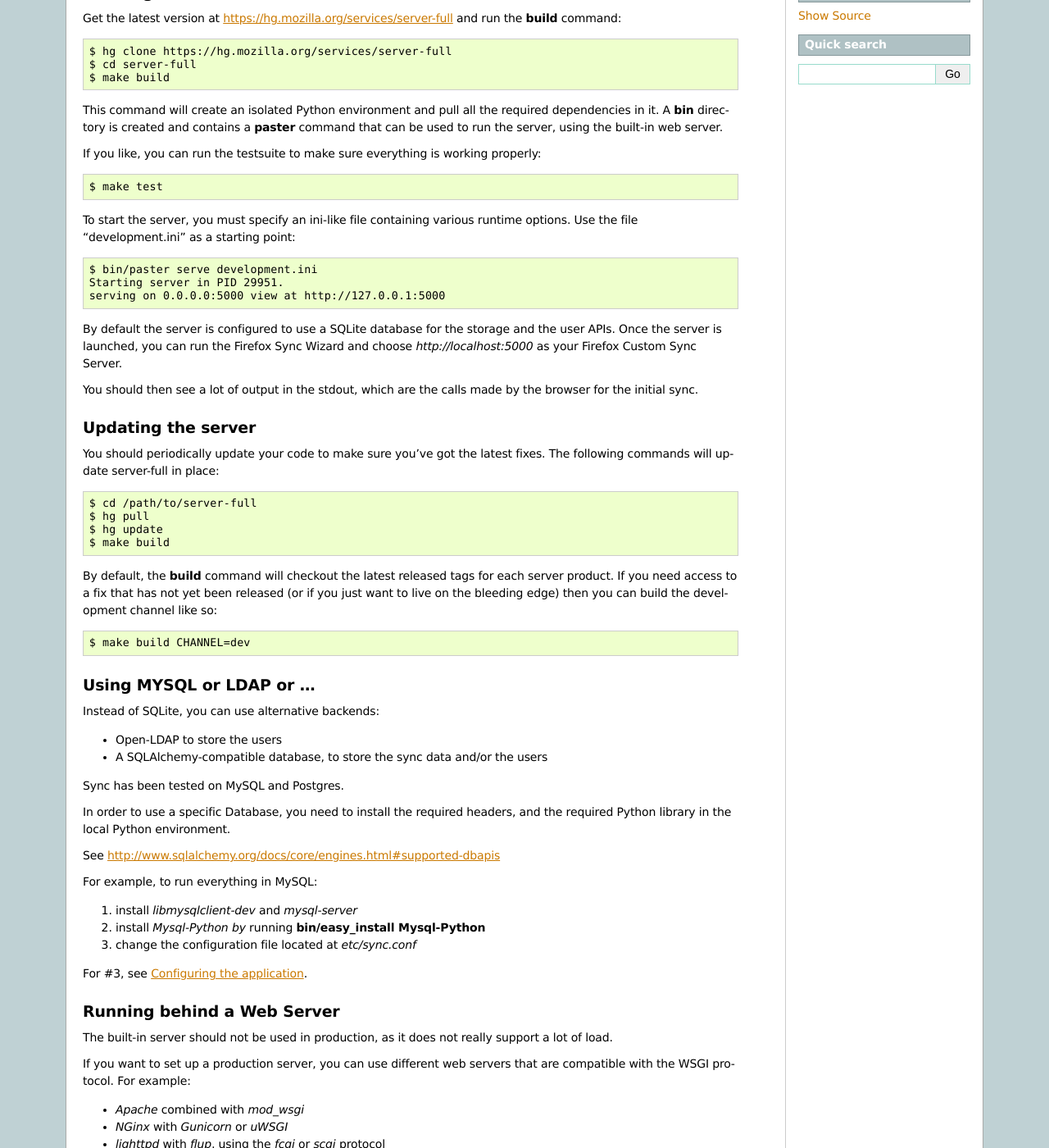
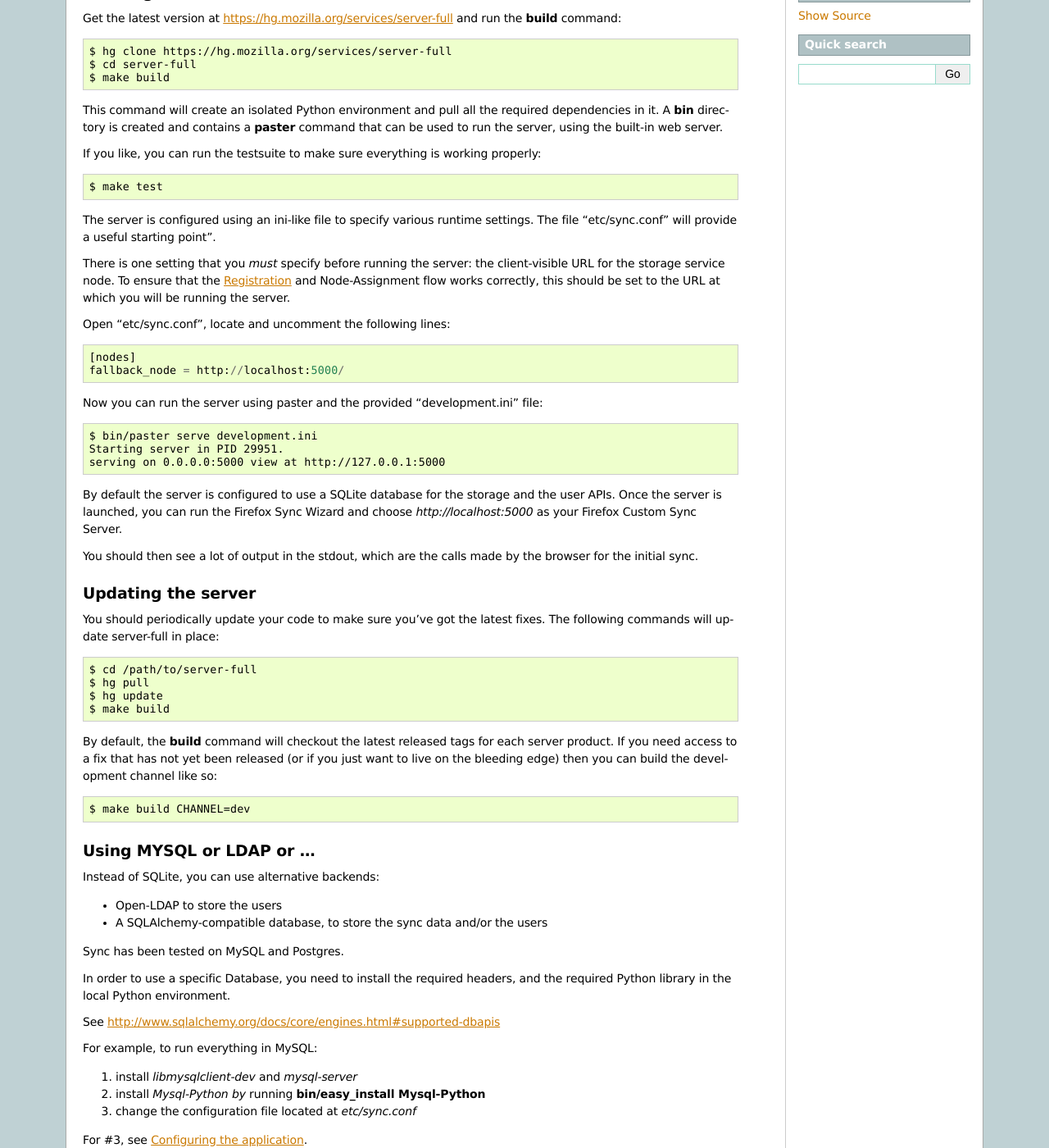
Before and after one commit to mozilla-services/docs, a Sphinx documentation site: the page built from source/howtos/run-sync.rst, in a window 1280 px wide and 1400 px high, scrolled down 578 px. Shown: the whole window at 82% size. Built offline with Sphinx 7.4.7, drawn with Linux system fonts in a browser that asks for light colours; the version number could not be read and is left out; some of the changed text lies outside the part shown.

Commit message:
Bug 692355 - run-your-own-server now *requires* setting nodes.fallback_node

```diff
--- a/source/howtos/run-sync.rst
+++ b/source/howtos/run-sync.rst
@@ -52,8 +52,22 @@
 
     $ make test
 
-To start the server, you must specify an ini-like file containing various
-runtime options.  Use the file "development.ini" as a starting point::
+The server is configured using an ini-like file to specify various
+runtime settings.  The file "etc/sync.conf" will provide a useful starting
+point".
+
+There is one setting that you *must* specify before running the server: the
+client-visible URL for the storage service node.  To ensure that the :ref:`reg`
+and Node-Assignment flow works correctly, this should be set to the URL at
+which you will be running the server.
+
+Open "etc/sync.conf", locate and uncomment the following lines::
+
+    [nodes]
+    fallback_node = http://localhost:5000/
+
+Now you can run the server using paster and the provided "development.ini"
+file::
 
     $ bin/paster serve development.ini
     Starting server in PID 29951.
@@ -125,14 +139,14 @@
 - *lighttpd* with *flup*, using the *fcgi* or *scgi* protocol
 
 
-.. warning:: If you run behind a server, you need to set up the
-   **fallback_node** option in the **[nodes]** section accordingly.
+.. note:: Remember, you must set the **nodes.fallback_node** option to the
+   client-visible URL of your sync server.
 
-   For example, if your server is located at http://example.com, the
-   fallback node should be set to this value::
+   For example, if your server will be located at http://example.com/ff-sync/,
+   the fallback node should be set to this value in your config file::
 
        [nodes]
-       fallback_node = http://example.com
+       fallback_node = http://example.com/ff-sync/
 
 
 Apache + mod_wsgi
```
